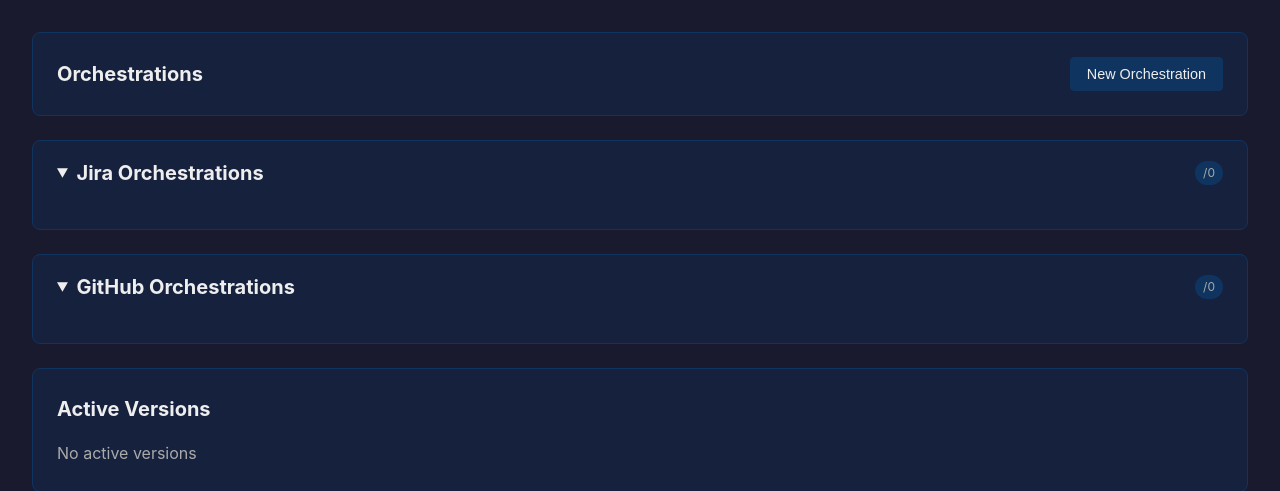
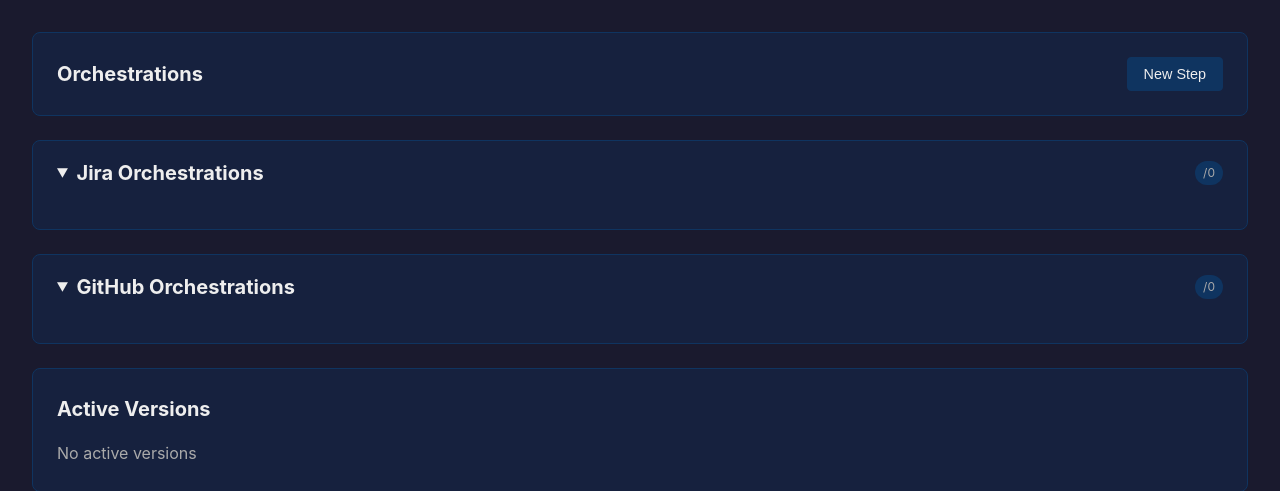
Before and after one commit to btw-claude/developer-sentinel, a Python web app: template src/sentinel/dashboard/templates/orchestrations.html in a window 1280 px wide. Shown: the part 113-604 px from the top of the page. Run offline with Jinja, Linux system fonts and the light colour scheme; the template is opened without the code that fills it, so the values that code supplies are empty; some libraries are stand-ins or nearby versions.

Commit message:
feat: rename Orchestration to Step in dashboard UI and relocate action buttons (DS-895)
Rename user-facing "orchestration" text to "step" where it refers to an
individual YAML entry, and move Edit/Delete and Save/Cancel buttons from
the bottom of detail/edit views to a header row next to the step name
for better usability on long forms.

Co-authored-by: Claude Opus 4.6 <noreply@anthropic.com>

```diff
--- a/src/sentinel/dashboard/static/css/utilities.css
+++ b/src/sentinel/dashboard/static/css/utilities.css
@@ -1068,6 +1068,28 @@
     margin-bottom: 0.25rem;
 }
 
+/* Header row for detail/edit views with name + action buttons */
+.detail-header {
+    align-items: center;
+    border-bottom: 1px solid var(--accordion-border, var(--accent, #0f3460));
+    display: flex;
+    justify-content: space-between;
+    margin-bottom: 0.75rem;
+    padding-bottom: 0.75rem;
+}
+
+.detail-header__name {
+    color: var(--text-primary, #eee);
+    font-size: 1rem;
+    font-weight: 600;
+    margin: 0;
+}
+
+.detail-header__actions {
+    display: flex;
+    gap: 0.5rem;
+}
+
 /* Action buttons container */
 .detail-actions {
     display: flex;
--- a/src/sentinel/dashboard/static/js/ui-messages.js
+++ b/src/sentinel/dashboard/static/js/ui-messages.js
@@ -27,30 +27,30 @@ var UI_MESSAGES = Object.freeze({
         // Toggle operations (base.html - handleToggleResponse)
         TOGGLE_FAILED: 'Toggle operation failed',
         PARSE_RESPONSE_FAILED: 'Failed to process server response',
-        ORCHESTRATION_ENABLED: 'Orchestration enabled successfully',
-        ORCHESTRATION_DISABLED: 'Orchestration disabled successfully',
+        ORCHESTRATION_ENABLED: 'Step enabled successfully',
+        ORCHESTRATION_DISABLED: 'Step disabled successfully',
 
         // Delete operations (base.html - handleDeleteResponse)
-        DELETE_SUCCESS: function(name) { return 'Orchestration \'' + name + '\' deleted successfully'; },
-        DELETE_FAILED: function(name) { return 'Failed to delete orchestration \'' + name + '\''; },
+        DELETE_SUCCESS: function(name) { return 'Step \'' + name + '\' deleted successfully'; },
+        DELETE_FAILED: function(name) { return 'Failed to delete step \'' + name + '\''; },
         RATE_LIMIT_EXCEEDED: 'Rate limit exceeded. Please wait before trying again.',
 
         // Create operations (orchestration-forms.js)
-        CREATE_SUCCESS: function(name) { return 'Orchestration \'' + name + '\' created successfully'; },
+        CREATE_SUCCESS: function(name) { return 'Step \'' + name + '\' created successfully'; },
         CREATE_CSRF_REFRESH_FAILED: 'CSRF token refresh failed. Please reload the page.',
         CREATE_CSRF_VALIDATION_FAILED: 'CSRF token validation failed. Please reload the page.',
         VALIDATION_ERROR: 'Validation error',
-        CREATE_FAILED: 'Failed to create orchestration',
-        CREATE_NETWORK_ERROR: 'Network error while creating orchestration',
+        CREATE_FAILED: 'Failed to create step',
+        CREATE_NETWORK_ERROR: 'Network error while creating step',
 
         // Edit operations (orchestration-forms.js)
-        EDIT_SUCCESS: function(name) { return 'Orchestration \'' + name + '\' updated successfully'; },
-        EDIT_FAILED: 'Failed to update orchestration',
-        EDIT_NETWORK_ERROR: 'Network error while updating orchestration',
+        EDIT_SUCCESS: function(name) { return 'Step \'' + name + '\' updated successfully'; },
+        EDIT_FAILED: 'Failed to update step',
+        EDIT_NETWORK_ERROR: 'Network error while updating step',
 
         // Log viewer invalid URL parameters (log_viewer.html)
-        LOG_FILE_NOT_FOUND: function(file) { return 'Log file \'' + file + '\' not found in selected orchestration'; },
-        ORCHESTRATION_NOT_FOUND: function(name) { return 'Orchestration \'' + name + '\' not found'; }
+        LOG_FILE_NOT_FOUND: function(file) { return 'Log file \'' + file + '\' not found in selected step'; },
+        ORCHESTRATION_NOT_FOUND: function(name) { return 'Step \'' + name + '\' not found'; }
     }),
 
     /** CSRF token messages (orchestration_create_form.html). */
@@ -60,7 +60,7 @@ var UI_MESSAGES = Object.freeze({
 
     /** Form validation messages shown to users (orchestration-forms.js). */
     FORM_VALIDATION: Object.freeze({
-        NAME_REQUIRED: 'Orchestration name is required',
+        NAME_REQUIRED: 'Step name is required',
         TARGET_FILE_REQUIRED: 'Target file must be selected',
         NEW_FILE_NAME_REQUIRED: 'New file name is required'
     }),
@@ -68,7 +68,7 @@ var UI_MESSAGES = Object.freeze({
     /** Log viewer UI text (log_viewer.html). */
     LOG_VIEWER: Object.freeze({
         NO_FILE_SELECTED: 'No log file selected',
-        SELECT_PROMPT: '\uD83D\uDCCB Select an orchestration and log file to view',
+        SELECT_PROMPT: '\uD83D\uDCCB Select a step and log file to view',
         SELECT_PROMPT_SUBTITLE: 'Log files are updated in real-time via SSE',
         LOADING: 'Loading...',
         CONNECTED: 'Connected',
--- a/src/sentinel/dashboard/templates/orchestrations.html
+++ b/src/sentinel/dashboard/templates/orchestrations.html
@@ -14,7 +14,7 @@
                 hx-swap="innerHTML"
                 onclick="document.getElementById('create-form-container').style.display = 'block';"
                 style="padding: 0.5rem 1rem; font-size: 0.9rem;">
-            New Orchestration
+            New Step
         </button>
     </div>
 </div>
--- a/src/sentinel/dashboard/templates/partials/orchestration_create_form.html
+++ b/src/sentinel/dashboard/templates/partials/orchestration_create_form.html
@@ -9,7 +9,7 @@
                 <div class="detail-row">
                     <label class="detail-label" for="create_name">Name *</label>
                     <input type="text" id="create_name" name="create_name" required
-                           placeholder="Unique orchestration name"
+                           placeholder="Unique step name"
                            class="form-input">
                 </div>
 
```
Also changed, not shown: src/sentinel/dashboard/templates/partials/orchestration_detail.html (+16 -12 lines), src/sentinel/dashboard/templates/partials/orchestration_edit_form.html (+12 -19 lines), src/sentinel/dashboard/templates/partials/orchestrations.html (+5 -5 lines).
